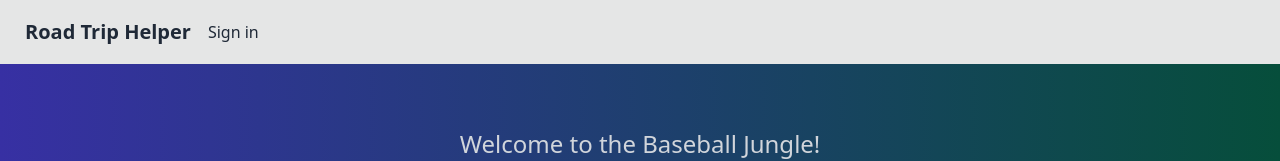
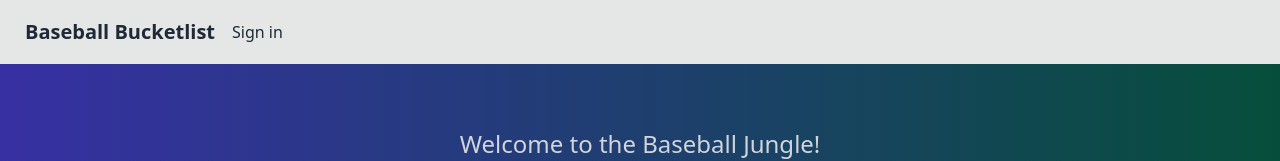
Before and after one commit to kilted2000/BaseballTrip, a React (Vite) app in the folder roadtripHelper/: page / in a window 1280 px wide. Shown: the top 161 px of the page. Built offline with nearby package versions, Linux system fonts and the light colour scheme; no server answers.

Commit message:
add working spinner

```diff
--- a/roadtripHelper/index.html
+++ b/roadtripHelper/index.html
@@ -4,7 +4,7 @@
     <meta charset="UTF-8" />
     <link rel="icon" type="image/x-icon" href="baseball-field.png" title="Baseball icons created by Dighital - Flaticon">
     <meta name="viewport" content="width=device-width, initial-scale=1.0" />
-    <title>Road Trip Planner</title>
+    <title>Baseball Bucketlist</title>
     <link href="./output.css" rel="stylesheet">
   </head>
   <body>
--- a/roadtripHelper/src/components/GameFinder.jsx
+++ b/roadtripHelper/src/components/GameFinder.jsx
@@ -4,7 +4,9 @@ import { getGames } from "../api/apiService";
 import teams from "../TeamList.json";
 import { DatePicker } from "./DatePicker";
 import { Results } from "./Results";
+import  Spinner  from "./Spinner"
 const GameFinder = () => {
+  const [isLoading, setIsLoading] = useState(false);
   const [results, setResults] = useState([]);
   const [showResults, setShowResults] = useState(false);
   const [dateRange, setDateRange] = useState({
@@ -50,6 +52,7 @@ const GameFinder = () => {
         return;
       }
       if (homeTeams.length > 0 && dateRange.startDate && dateRange.endDate) {
+        setIsLoading(true);
         try {
           const data = await getGames();
           const filteredResults = data.filter((game) => {
@@ -66,11 +69,12 @@ const GameFinder = () => {
               )
             );
           });
-
-          console.log(filteredResults);
           setResults(filteredResults);
         } catch (error) {
           console.error("Failed to fetch games.", error);
+        }finally {
+          setIsLoading(false);
+          //setShowResults(true);
         }
       }
     };
@@ -149,7 +153,7 @@ const GameFinder = () => {
           </button>
         </form>
       ) : (
-        <Results results={results} />
+        isLoading ? < Spinner /> : <Results results={results} />
       )}
     </div>
   );
--- a/roadtripHelper/src/components/LandingPage.jsx
+++ b/roadtripHelper/src/components/LandingPage.jsx
@@ -7,7 +7,7 @@ const LandingPage = () => {
     bg-contain h-dvh bg-center h-full"
     >
       <div class="navbar bg-base-300">
-        <a class="btn btn-ghost text-xl ">Road Trip Helper</a>
+        <a class="btn btn-ghost text-xl ">Baseball Bucketlist</a>
         <SignInButton className="absolute top-0 right-0 mt-4 mr-4 text-sky-500" />
       </div>
       <h1 className="text-2xl text-gray-300 text-center mt-16">
--- a/roadtripHelper/src/components/Spinner.jsx
+++ b/roadtripHelper/src/components/Spinner.jsx
@@ -1,5 +1,14 @@
 const Spinner = () => {
-
+    return (
+        <img
+          src="/spinner.gif"
+          alt="Loading..."
+          style={{
+            margin: "0 auto",
+            display: "block"
+          }}
+        />
+      );
 }
 
 export default Spinner;
```
Also changed, not shown: roadtripHelper/src/assets/spinner.gif (deleted).
